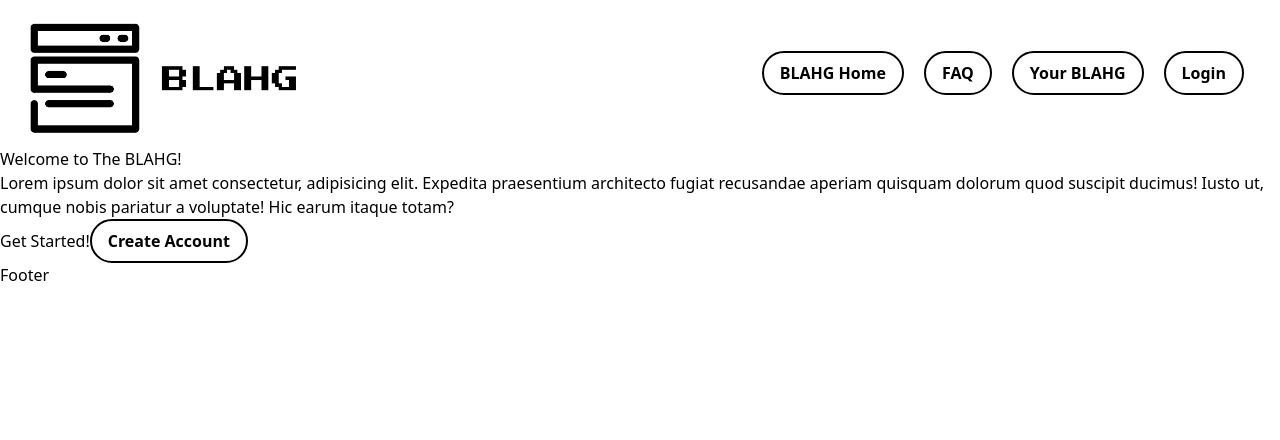
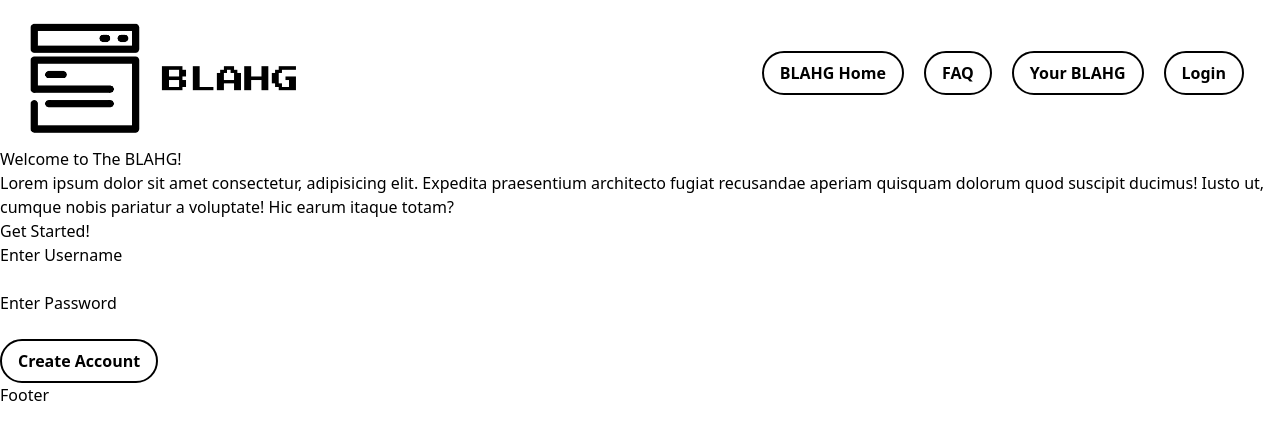
Before and after one commit to MiaKoppen1/My-FullStack-Blog-Node.js-React-HTML-CSS-JS, a React (Create React App) app: page / in a window 1280 px wide. Shown: the top 440 px of the page. Built offline with nearby package versions, Linux system fonts and the light colour scheme.

Commit message:
1:42 AM finished enter user and password buttons

```diff
--- a/src/pages/container/Hero.jsx
+++ b/src/pages/container/Hero.jsx
@@ -14,8 +14,21 @@ const Hero = () =>
                 Expedita praesentium architecto fugiat recusandae aperiam quisquam dolorum quod suscipit ducimus!
                 Iusto ut, cumque nobis pariatur a voluptate! Hic earum itaque totam?
             </p>
-        </div><div>
+            </div>
+            <div>
                 Get Started!
+                <div>
+                Enter Username
+                  <div>
+                  <input type="text" />
+                  </div>
+                </div>
+                  <div>
+                Enter Password
+                  <div>
+                  <input type="text" />
+                </div>
+                  </div>
                 <button className="border-2 border-black px-4 py-2 rounded-full text-black font-bold animated-button">
                     Create Account
                 </button>
```
